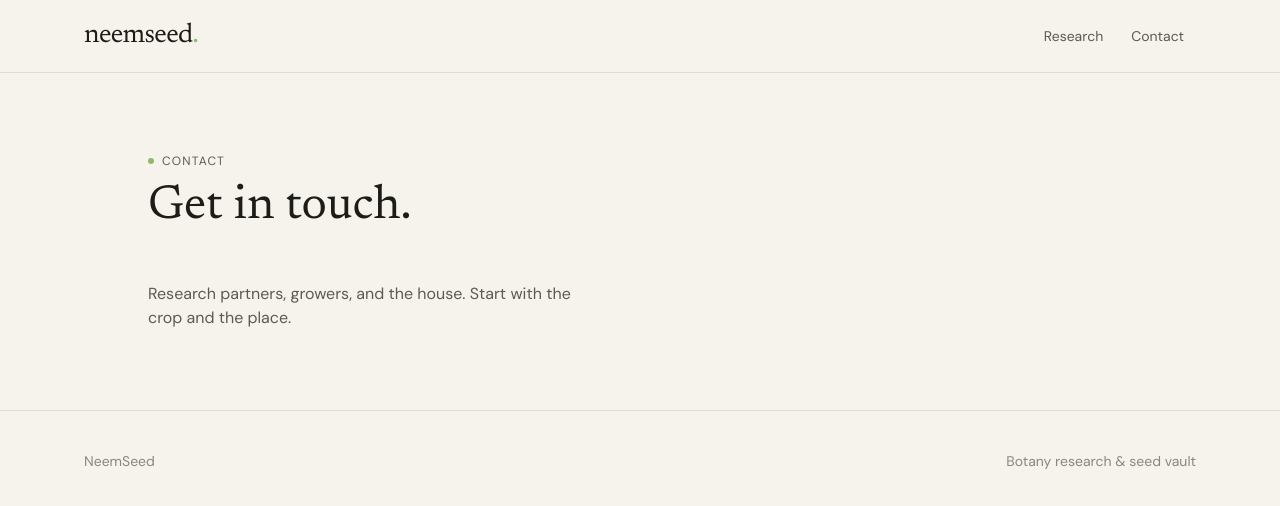
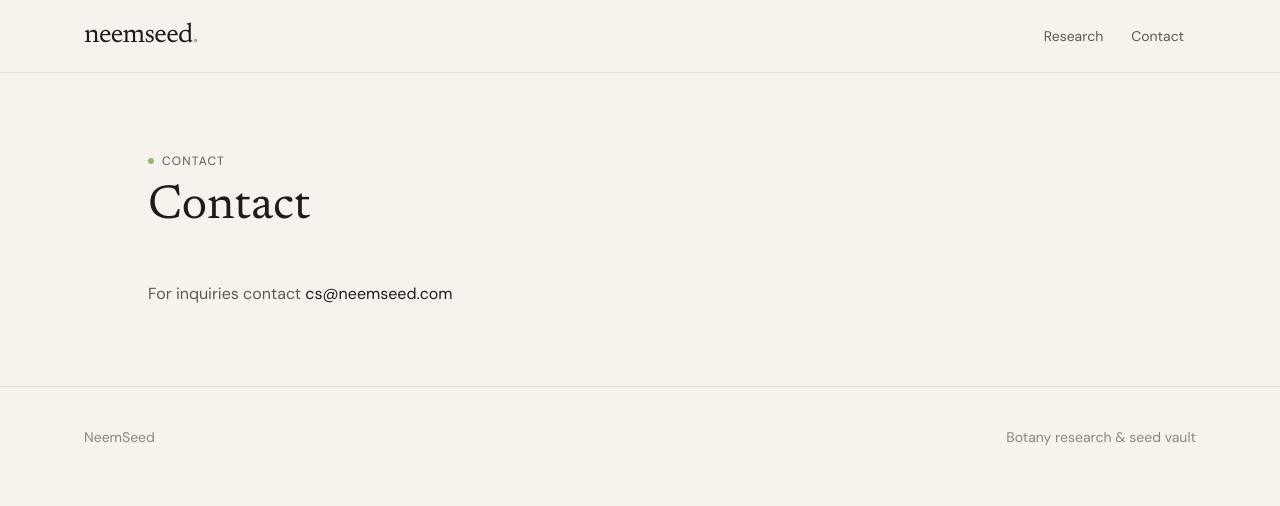
Before and after one commit to nbaldwin09/neemseed, a React (Vite) app: page /contact in a window 1280 px wide. Shown: the top 506 px of the page. Built offline with nearby package versions, Linux system fonts and the light colour scheme.

Commit message:
Contact is inquiries email only

```diff
--- a/src/routes/contact.tsx
+++ b/src/routes/contact.tsx
@@ -5,9 +5,12 @@ export const Route = createFileRoute("/contact")({ component: ContactPage });
 
 function ContactPage() {
   return (
-    <SimplePage kicker="Contact" title="Get in touch.">
-      <p className="max-w-md text-muted">
-        Research partners, growers, and the house. Start with the crop and the place.
+    <SimplePage kicker="Contact" title="Contact">
+      <p className="max-w-xl text-muted">
+        For inquiries contact{" "}
+        <a href="mailto:cs@neemseed.com" className="text-fg underline-offset-4 hover:underline">
+          cs@neemseed.com
+        </a>
       </p>
     </SimplePage>
   );
```
